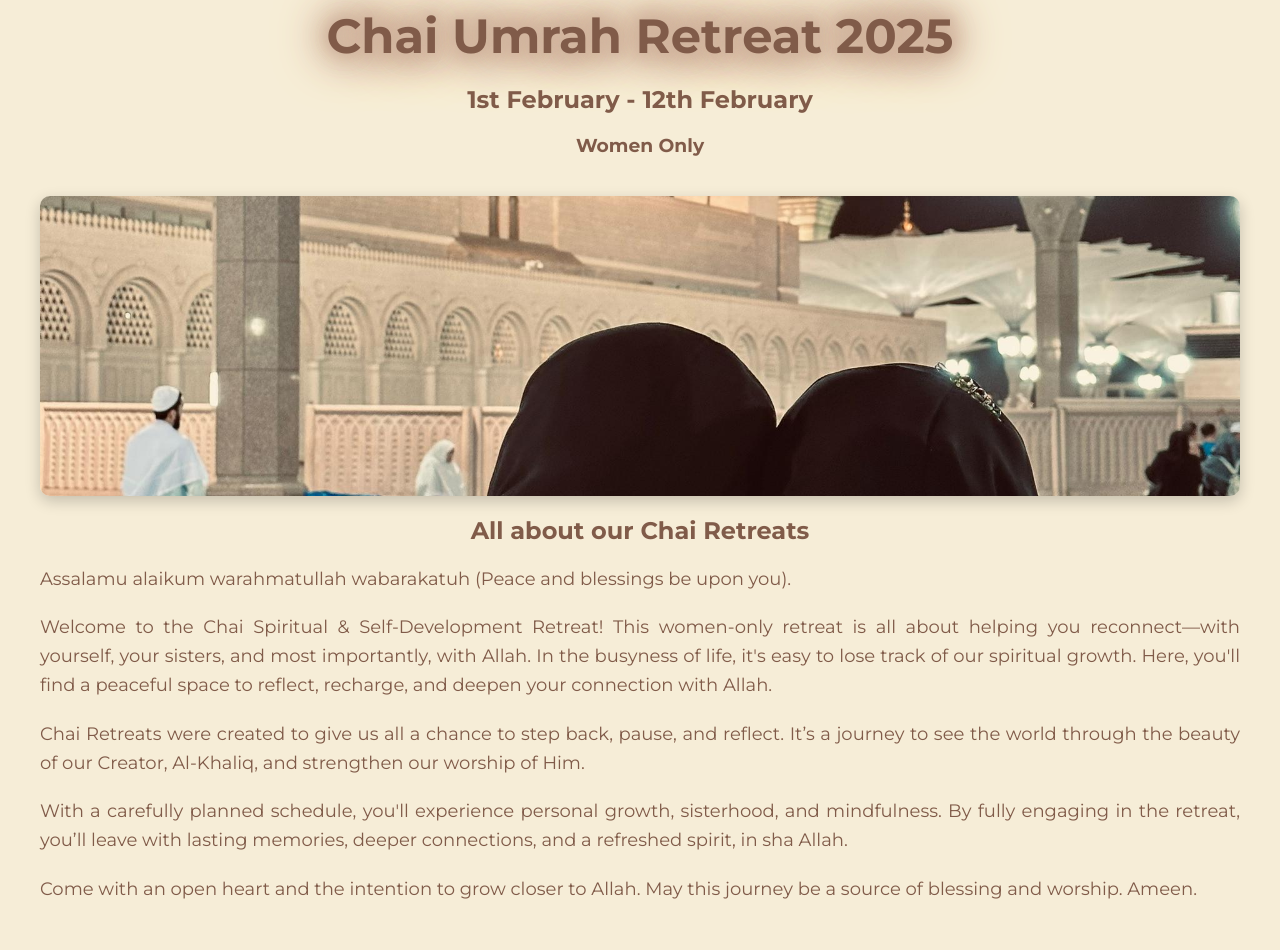
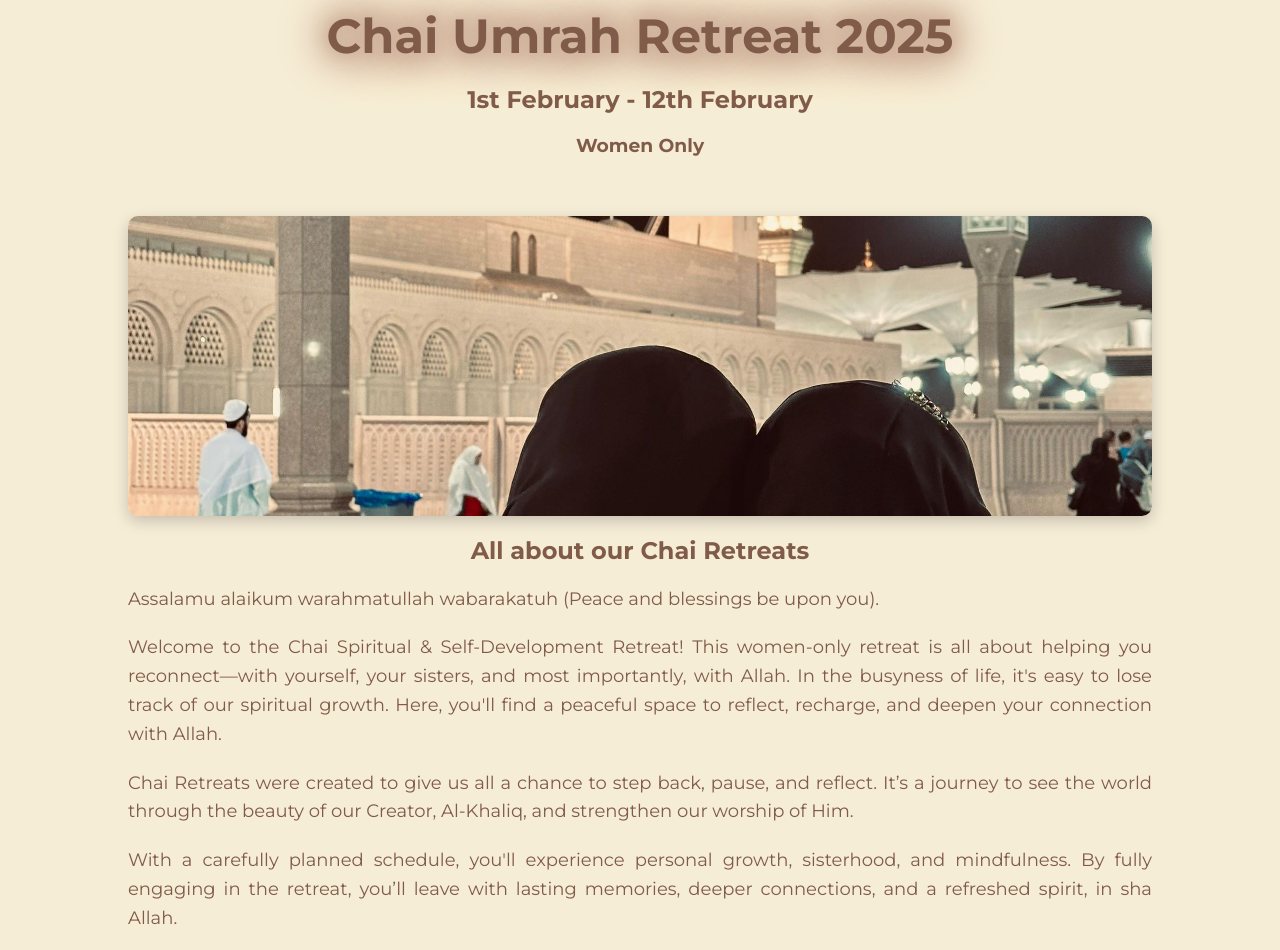
Before and after one commit to ayaywhy/chai, a plain HTML site: page index.html in a window 1280 px wide. Shown: the part 303-1253 px from the top of the page. Drawn offline with Linux system fonts and the light colour scheme; a web font is replaced by a local one.

Commit message:
Update index.html

```diff
--- a/index.html
+++ b/index.html
@@ -56,12 +56,13 @@
         text-shadow: 0 0 10px #D1B59F, 0 0 20px #D1B59F, 0 0 30px #D1B59F, 0 0 40px #BD9079, 0 0 50px #BD9079, 0 0 60px #BD9079;
     }
 }
-.container {
-    width: 100%;
-    max-width: 1200px;
-    margin: 0 auto;
-    padding: 0 10px;
+	    .container {
+    width: 80%; /* Adjust the width according to your preference */
+    margin: 0 auto; /* This centers the container horizontally */
+    padding: 20px; /* Optional: Adds padding inside the container */
+    text-align: center; /* Centers text inside the container */
 }
+
 .section {
     padding: 20px 0;
 }
```
